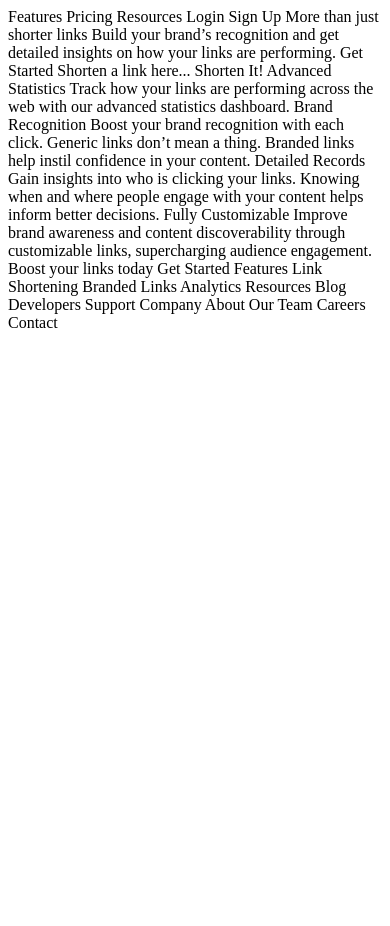
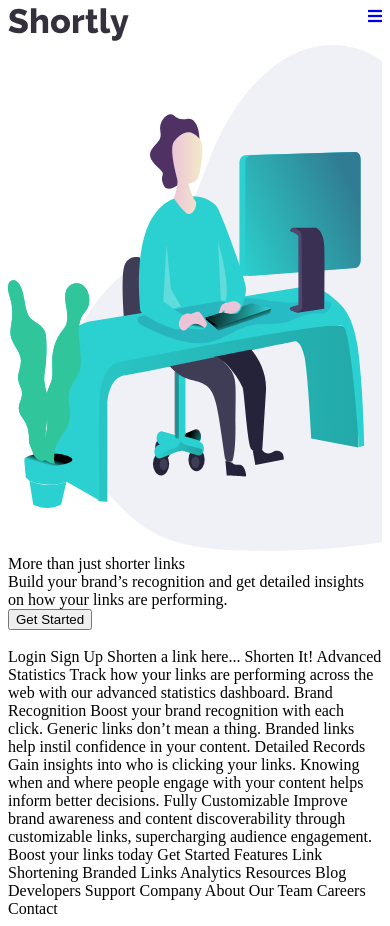
Before and after one commit to rauld323/api-landing-page, a plain HTML site: page index.html in a window 390 px wide. Before the commit the page ends 844 px from the top, so only its background shows below. Drawn offline with Linux system fonts and the light colour scheme.

Commit message:
Intro img for mobile has been finished. Navbar needs to worked on.

```diff
--- /dev/null
+++ b/css/styles.css
@@ -0,0 +1,37 @@
+html{
+	margin: 0;
+}
+.navbar{
+	overflow: hidden;
+  background-color: white;
+  position: relative;
+}
+
+.navbar #siteLinks{
+	display: none;
+}
+
+.navbar a.icon {
+  display: block;
+  position: absolute;
+  right: 0;
+  top: 0;
+}
+
+.intro{
+	display: flex;
+	flex-flow: row wrap;
+}
+.work-img{
+	width: 100%;
+	overflow: hidden;
+}
+
+.work-img img{
+	height: 60vh;
+	width: 145%;
+
+}
+.intro-info{
+	width: 100%;
+}
--- a/index.html
+++ b/index.html
@@ -5,25 +5,56 @@
   <meta name="viewport" content="width=device-width, initial-scale=1.0"> <!-- displays site properly based on user's device -->
 
   <link rel="icon" type="image/png" sizes="32x32" href="./images/favicon-32x32.png">
+  <link rel="stylesheet" href="/css/styles.css" rel="text/css">
+  <link rel="stylesheet" href="https://cdnjs.cloudflare.com/ajax/libs/font-awesome/5.15.2/css/all.min.css">
 
   <title>Shortly URL shortening API Challenge</title>
 
 </head>
 <body>
+  <header>
+    <nav class="navbar">
+        <img src="/images/logo.svg" alt="logo">
 
-  Features
-  Pricing
-  Resources
+        <div id="siteLinks">
+          <a href="#feature">Features</a>
+          <a href="#pricing">Pricing</a>
+          <a href="#resources">Resources</a>
+        </div>
 
+        <a href="javascript:void(0);" class="icon" onclick="myFunction()">
+          <i class="fa fa-bars"></i>
+        </a>
+    </nav>
+  </header>
+  <main>
+    <section class="intro">
+
+      <div class="work-img">
+        <img src="/images/illustration-working.svg" alt="working-desk">
+      </div>
+
+      <div class="intro-info">
+        <div>More than just shorter links</div>
+        <div>Build your brand’s recognition and get detailed insights
+        on how your links are performing.</div>
+        <button>Get Started</button>
+      </div>
+
+    </section>
+  </main>
+
+
+
+<br>
   Login
   Sign Up
 
-  More than just shorter links
 
-  Build your brand’s recognition and get detailed insights
-  on how your links are performing.
 
-  Get Started
+
+
+
 
   Shorten a link here...
 
@@ -71,6 +102,6 @@
   Our Team
   Careers
   Contact
-
+  <script src="/js/main.js"></script>
 </body>
 </html>
--- /dev/null
+++ b/js/main.js
@@ -0,0 +1,8 @@
+function myFunction() {
+	var x = document.getElementById("siteLinks");
+	if (x.style.display === "block") {
+		x.style.display = "none";
+	} else {
+		x.style.display = "block";
+	}
+}
```
